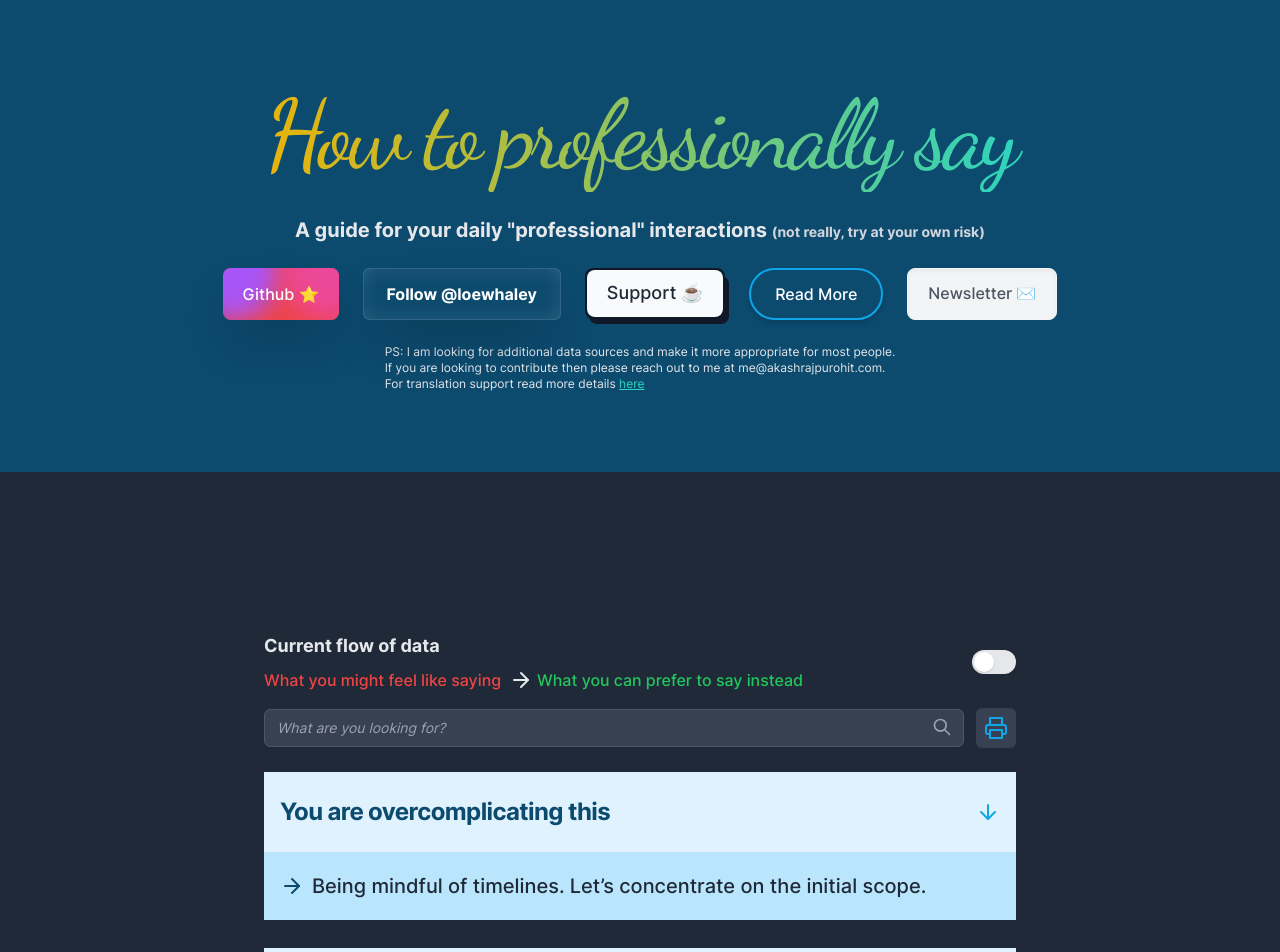
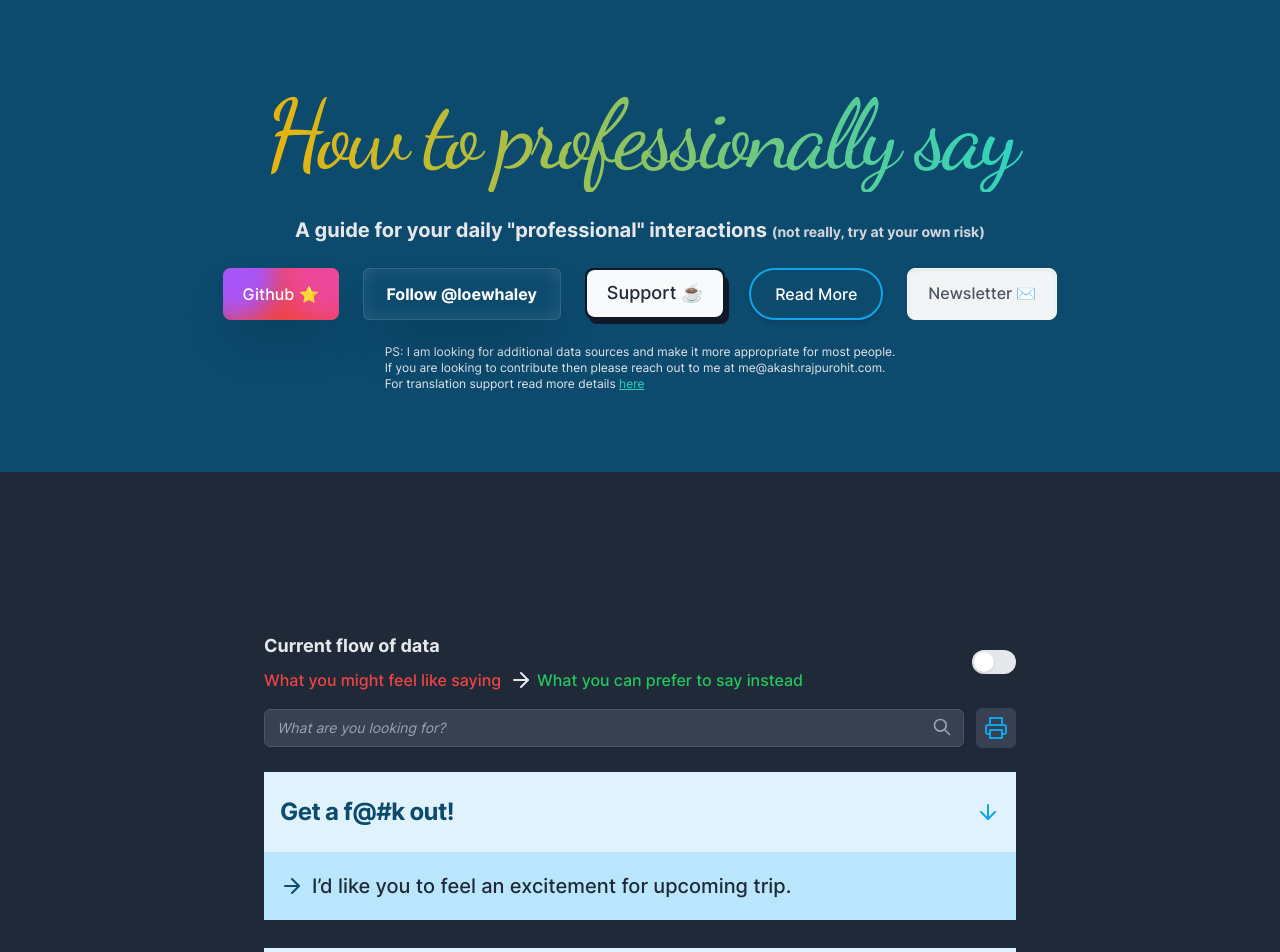
Before and after one commit to AkashRajpurohit/howtoprofessionallysay, a Next.js app: page / in a window 1280 px wide. Shown: the top 952 px of the page. Built offline with nearby package versions, Linux system fonts and the light colour scheme.

Commit message:
New content.

```diff
--- a/content/qna.ts
+++ b/content/qna.ts
@@ -2,6 +2,11 @@ import { IQnA } from 'lib/types';
 
 const qna: IQnA[] = [
   {
+    question: 'Get a f@#k out!',
+    answer:
+      'I’d like you to feel an excitement for upcoming trip.',
+    alternativeAnswers: [],
+  }, {
     question: 'You are overcomplicating this',
     answer:
       'Being mindful of timelines. Let’s concentrate on the initial scope.',
```
